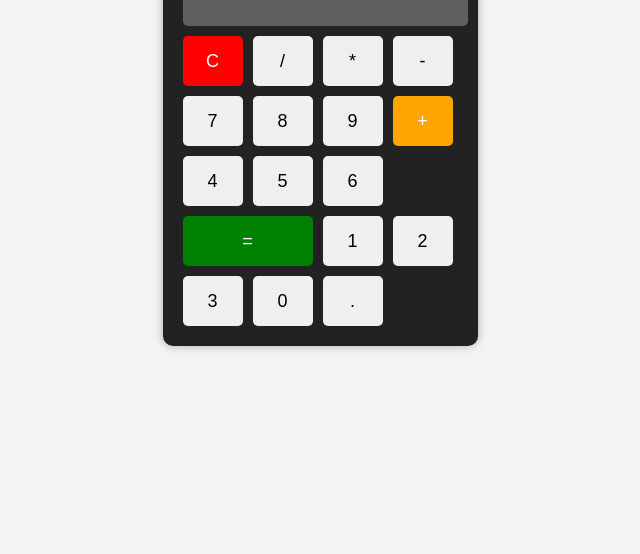
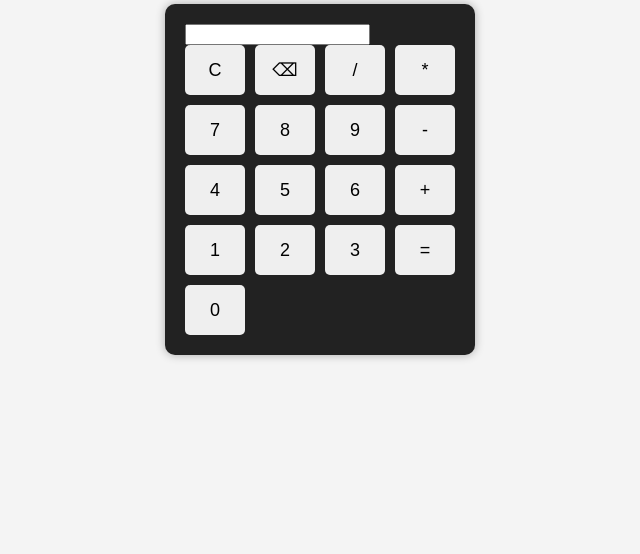
Before and after one commit to k0l1n1/BASIC-CALCULATOR, a plain HTML site: page index.html in a window 1280 px wide. Shown: the part 262-816 px from the top of the page, without its empty margins (320-960 px from the left). Drawn offline with Linux system fonts and the light colour scheme.

Commit message:
Refactor index.html structure and elements

```diff
--- a/index.html
+++ b/index.html
@@ -1,38 +1,47 @@
 <!DOCTYPE html>
-<html lang="en">
+<html>
 <head>
-    <meta charset="UTF-8">
     <title>Simple Calculator</title>
     <link rel="stylesheet" href="style.css">
 </head>
 <body>
 
+<div class="container">
+    <h2>Simple Calculator</h2>
+
     <div class="calculator">
-    <input type="text" id="display" disabled>
+        <input type="text" id="result" readonly>
 
         <div class="buttons">
-        <button onclick="clearDisplay()" class="clear">C</button>
+            <button onclick="clearDisplay()">C</button>
+            <button onclick="erase()">⌫</button>
             <button onclick="appendValue('/')">/</button>
             <button onclick="appendValue('*')">*</button>
-        <button onclick="appendValue('-')">-</button>
 
             <button onclick="appendValue('7')">7</button>
             <button onclick="appendValue('8')">8</button>
             <button onclick="appendValue('9')">9</button>
-        <button onclick="appendValue('+')" class="operator">+</button>
+            <button onclick="appendValue('-')">-</button>
 
             <button onclick="appendValue('4')">4</button>
             <button onclick="appendValue('5')">5</button>
             <button onclick="appendValue('6')">6</button>
-        <button onclick="calculate()" class="equal">=</button>
+            <button onclick="appendValue('+')">+</button>
 
             <button onclick="appendValue('1')">1</button>
             <button onclick="appendValue('2')">2</button>
             <button onclick="appendValue('3')">3</button>
+            <button onclick="calculate()">=</button>
 
-        <button onclick="appendValue('0')">0</button>
-        <button onclick="appendValue('.')">.</button>
+            <button onclick="appendValue('0')" class="zero">0</button>
         </div>
+    </div>
+</div>
+
+<script src="script.js"></script>
+
+</body>
+</html>
 </div>
 
 <script src="script.js"></script>
```
Lines whose indentation alone changed are shown as unchanged.
